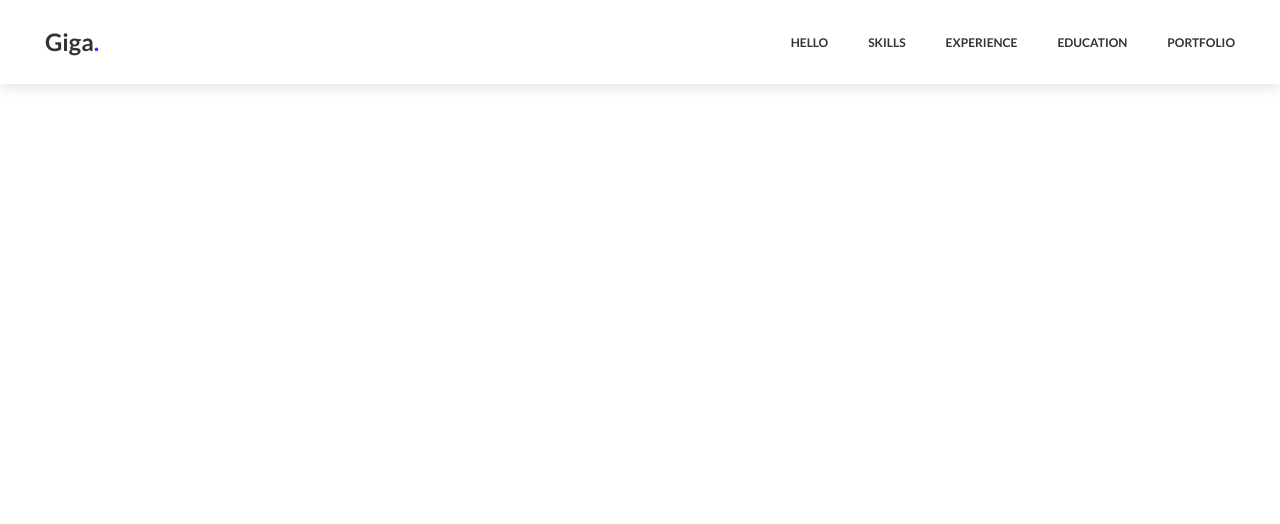
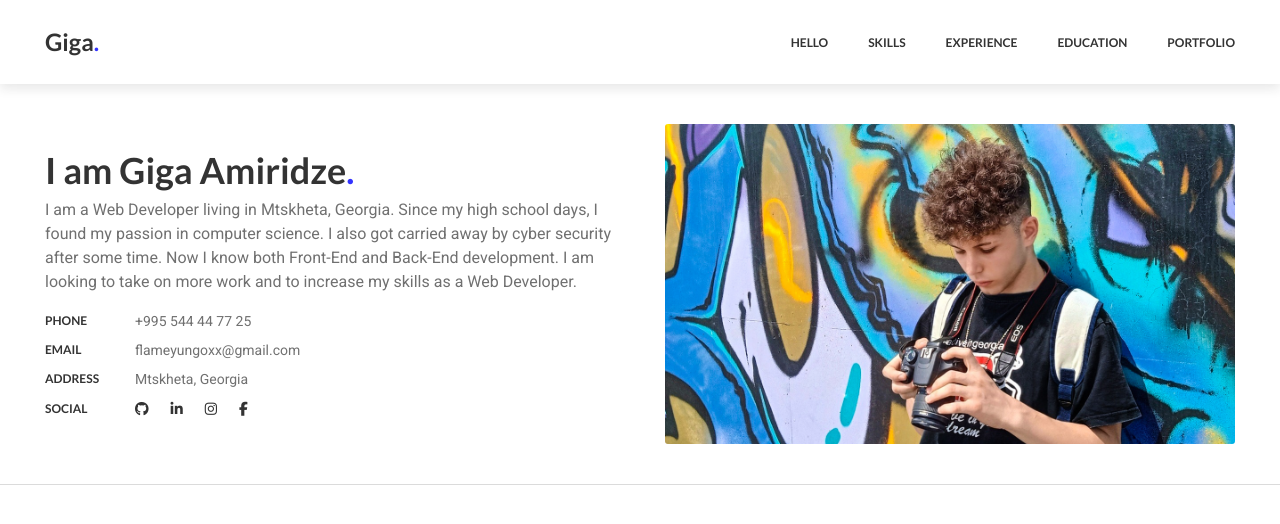
Before and after one commit to gigaamiridze/Resume, a website: page index.html in a window 1280 px wide. Drawn offline with Linux system fonts and the light colour scheme.

Commit message:
Added hello section content and styles

```diff
--- a/index.html
+++ b/index.html
@@ -4,6 +4,7 @@
     <meta charset="UTF-8">
     <meta http-equiv="X-UA-Compatible" content="IE=edge">
     <meta name="viewport" content="width=device-width, initial-scale=1.0">
+    <script src="https://kit.fontawesome.com/b1609179cd.js" crossorigin="anonymous"></script>
     <link rel="stylesheet" type="text/css" href="css/global.css">
     <title>Giga's Resume</title>
   </head>
@@ -11,7 +12,7 @@
     <header>
       <div class="container">
         <div class="flex-block">
-          <h1 class="name-title">giga<span>.</span></h1>
+          <h1 class="name-title">giga<span class="blue-point">.</span></h1>
           <nav>
             <ul>
               <li>
@@ -34,5 +35,53 @@
         </div>
       </div>
     </header>
+    <section id="hello">
+      <div class="container">
+        <div class="info-block">
+          <div class="flex-block">
+            <div class="about-me-info">
+              <h2>I am Giga Amiridze<span class="blue-point">.</span></h2>
+              <p>
+                I am a Web Developer living in Mtskheta, Georgia. Since my high school days, I found my passion
+                in computer science. I also got carried away by cyber security after some time. Now I know both
+                Front-End and Back-End development.  I am looking to take on more work and to increase my skills
+                as a Web Developer.
+              </p>
+              <div class="info-group">
+                <h5 class="key">phone</h5>
+                <a class="value" href="tel:+995 544 44 77 25">+995 544 44 77 25</a>
+              </div>
+              <div class="info-group">
+                <h5 class="key">email</h5>
+                <a class="value" href="mailto:flameyungoxx@gmail.com">flameyungoxx@gmail.com</a>
+              </div>
+              <div class="info-group">
+                <h5 class="key">address</h5>
+                <span class="value">Mtskheta, Georgia</span>
+              </div>
+              <div class="info-group">
+                <h5 class="key">social</h5>
+                <div class="social-icons">
+                  <a href="https://github.com/gigaamiridze" target="_blank">
+                    <i class="fa-brands fa-github"></i>
+                  </a>
+                  <a href="https://www.linkedin.com/in/giga-amiridze-84462323b/" target="_blank">
+                    <i class="fa-brands fa-linkedin-in"></i>
+                  </a>
+                  <a href="https://www.instagram.com/flameoxx/" target="_blank">
+                    <i class="fa-brands fa-instagram"></i>
+                  </a>
+                  <a href="https://www.facebook.com/flameoxx/" target="_blank">
+                    <i class="fa-brands fa-facebook-f"></i>
+                  </a>
+                </div>
+              </div>
+            </div>
+            <img class="my-img" src="img/me.jpg" alt="Person's Image">
+          </div>
+        </div>
+      </div>
+    </section>
+    <div class="divider-line"></div>
   </body>
 </html>
--- a/scss/global.scss
+++ b/scss/global.scss
@@ -7,4 +7,6 @@
 @import "./modules/variables";
 @import "./modules/mixins";
 @import "./modules/classes";
+@import "./main/general";
 @import "./main/header";
+@import "./main/hello";
--- /dev/null
+++ b/scss/main/_general.scss
@@ -0,0 +1,10 @@
+.blue-point {
+  color: $blue;
+}
+
+.divider-line {
+  width: 100%;
+  height: 0.5px;
+  background-color: $grey;
+  opacity: 0.25;
+}
--- a/scss/main/_header.scss
+++ b/scss/main/_header.scss
@@ -1,3 +1,5 @@
+body {
+  padding-top: 84px;
   header {
     padding: 30px 0;
     position: fixed;
@@ -13,9 +15,6 @@ header {
         .name-title {
           @include text-property(24px, $lato, $black, capitalize);
           font-weight: $bold;
-        span {
-          color: $blue;
-        }
         }
         nav {
           ul {
@@ -36,3 +35,4 @@ header {
       }
     }
   }
+}
--- /dev/null
+++ b/scss/main/_hello.scss
@@ -0,0 +1,56 @@
+section {
+  padding: 40px 0;
+  .container {
+    @extend %container;
+    .info-block {
+      .flex-block {
+        @include flex-property(space-between, center);
+        .about-me-info {
+          max-width: 570px;
+          width: 100%;
+          h2 {
+            @include text-property(36px, $lato, $black, none);
+            font-weight: $bold;
+          }
+          p {
+            @include text-property(16px, $roboto, $grey, none);
+            line-height: 1.5;
+            margin: 10px 0 20px;
+          }
+          .info-group {
+            @include flex-property(flex-start, center);
+            margin-bottom: 15px;
+            &:last-child {
+              margin-bottom: 0;
+            }
+            .key {
+              @include text-property(12px, $lato, $black, uppercase);
+              font-weight: $bold;
+              width: 90px;
+            }
+            .value {
+              @include text-property(14px, $roboto, $grey, none);
+            }
+            .social-icons {
+              @include flex-property(space-between, center);
+              gap: 22px;
+              i {
+                font-size: 14px;
+                color: $black;
+                @include transition(color, 0.3s, ease);
+                &:hover {
+                  color: $blue;
+                }
+              }
+            }
+          }
+        }
+        .my-img {
+          @include sizes(570px, 100%, 320px);
+          object-fit: cover;
+          border-radius: 3px;
+        }
+      }
+    }
+  }
+}
--- a/scss/modules/_mixins.scss
+++ b/scss/modules/_mixins.scss
@@ -23,3 +23,9 @@
   transition-duration: $duration;
   transition-timing-function: $timingFunc;
 }
+
+@mixin sizes($max, $width, $height) {
+  max-width: $max;
+  width: $width;
+  height: $height;
+}
--- a/scss/modules/_variables.scss
+++ b/scss/modules/_variables.scss
@@ -1,6 +1,7 @@
 // Colors
 $white: #ffffff;
 $black: #333333;
+$grey: #707070;
 $blue: #3333ff;
 
 // Fonts
```
Also changed, not shown: css/global.css, img/me.jpg (added). Lines whose indentation alone changed are shown as unchanged.
